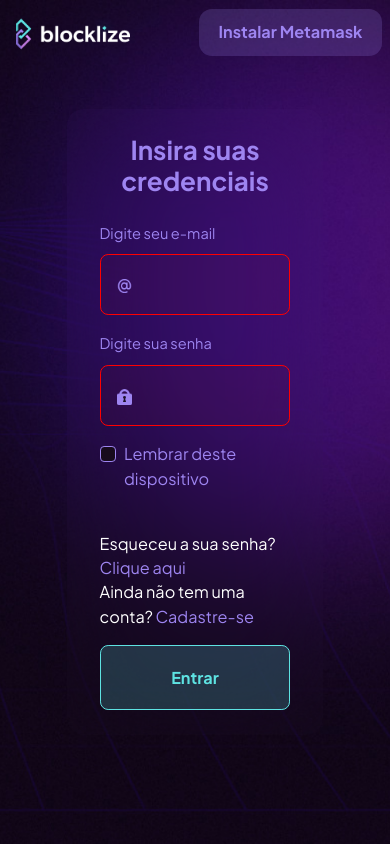
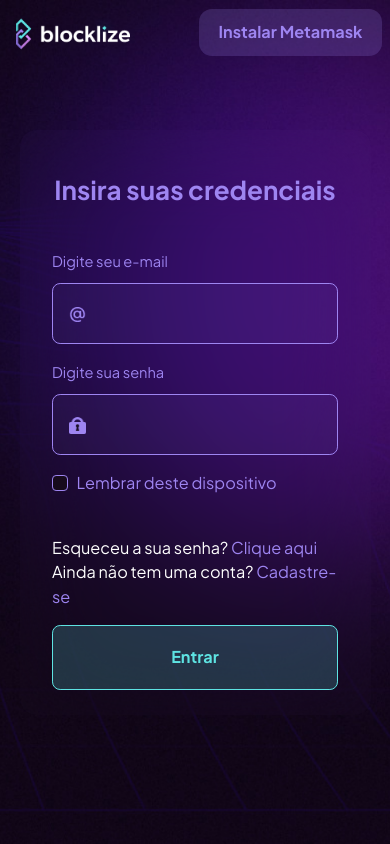
Before and after one commit to Blocklize/criptofront, a React (Create React App) app: page /login in a window 390 px wide. Built offline with nearby package versions, Linux system fonts and the light colour scheme.

Commit message:
ajuste no login

```diff
--- a/src/components/Login/Login.js
+++ b/src/components/Login/Login.js
@@ -25,6 +25,7 @@ const Login = (props) => {
 
     const handleLogin = async (e) => {
         e.preventDefault()
+        if (valid) {
             let data = JSON.stringify({
                 "email": localStorage.getItem("Email"),
                 "password": localStorage.getItem(Password),
@@ -53,6 +54,7 @@ const Login = (props) => {
                         setValid(false)
                     }
                 })
+        } else setCheck(false)
     }
 
     React.useEffect(() => {
@@ -63,9 +65,15 @@ const Login = (props) => {
         setCheck(valid)
     }, [valid])
 
+    React.useEffect(() => {
+        if(!localStorage.getItem("Key")) setCheck(true)
+        console.log(valid)
+        console.log(email, pass)
+    }, [])
+
     if(connected) return <Navigate to='/' />
     return (
-        <div className="container">
+        <div className={styles.container}>
             <div className="row justify-content-center">
                 <div className="col-lg-6 d-flex justify-content-center">
                     <div className={styles.login} disabled={connected}>
--- a/src/components/Login/Login.module.css
+++ b/src/components/Login/Login.module.css
@@ -11,6 +11,14 @@
     flex-wrap: wrap;
     overflow: hidden;
     animation: fadeIn .4s forwards ease-in-out;
+}
+
+@media (max-width: 1024px) {
+    .login {
+        min-height: 550px;
+        height: 36rem;
+        width: 100% !important;
+    }
 }
 
 .login__header {
@@ -50,8 +58,21 @@
     from {
         opacity: 0;
         transform: translateY(1rem);
-    } to {
+    }
+
+    to {
         opacity: 1;
         transform: translateY(0);
     }
 }
+
+.container {
+    width: 80%;
+    margin: 0 auto;
+}
+
+@media (max-width: 1024px) {
+    .container {
+        width: 90% !important;
+    }
+}
--- a/src/components/Register/Register.js
+++ b/src/components/Register/Register.js
@@ -55,7 +55,7 @@ const Register = () => {
     }
 
     return (
-        <div className="container">
+        <div className={styles.container}>
             <div className="row justify-content-center">
                 <div className="col-lg-6 d-flex justify-content-center">
                     <div className={styles.register}>
--- a/src/components/Register/Register.module.css
+++ b/src/components/Register/Register.module.css
@@ -11,6 +11,14 @@
     flex-wrap: wrap;
     overflow: hidden;
     animation: fadeIn .4s forwards ease-in-out;
+}
+
+@media (max-width: 1024px) {
+    .register {
+        min-height: 550px;
+        height: 32rem;
+        width: 100% !important;
+    }
 }
 
 .register__header {
@@ -27,6 +35,12 @@
 .register__form {
     width: 100%;
     padding: 0 .5rem;
+}
+
+@media (max-width: 1024px) {
+    .register__form {
+    padding: 0;
+}
 }
 
 .register__form__links {
@@ -47,3 +61,14 @@
         transform: translateY(0);
     }
 }
+
+.container {
+    width: 80%;
+    margin: 0 auto;
+}
+
+@media (max-width: 1024px) {
+    .container {
+        width: 90% !important;
+    }
+}
```
Lines whose indentation alone changed are shown as unchanged.
